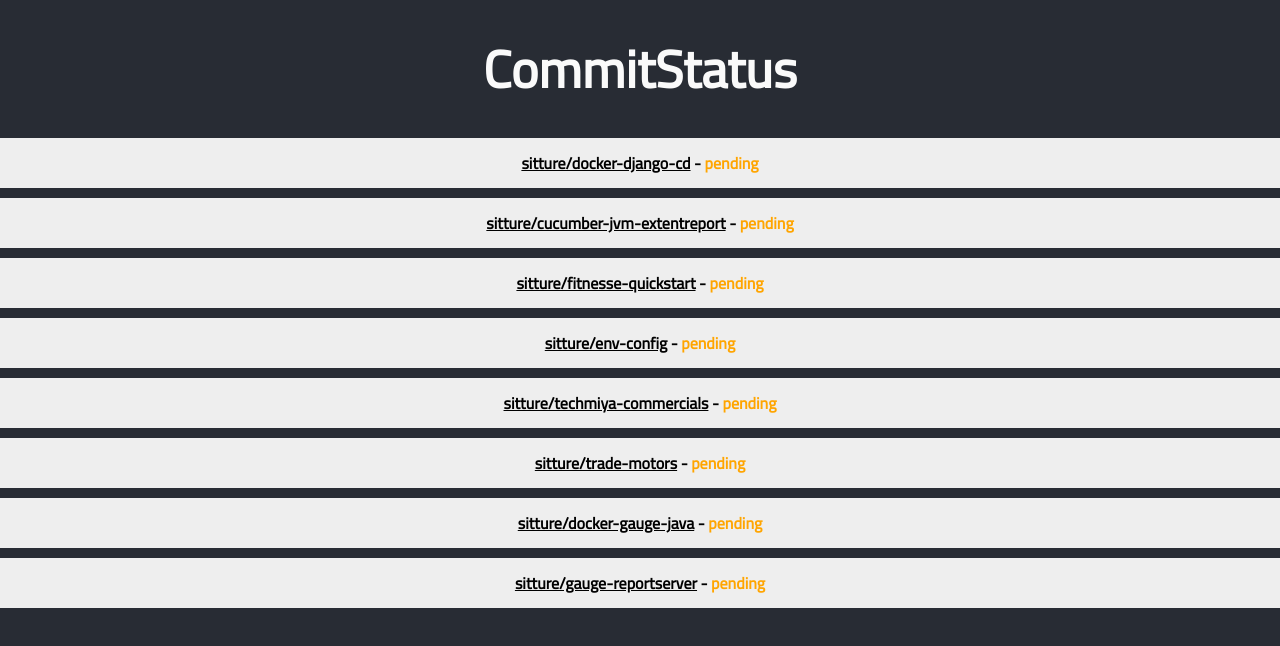
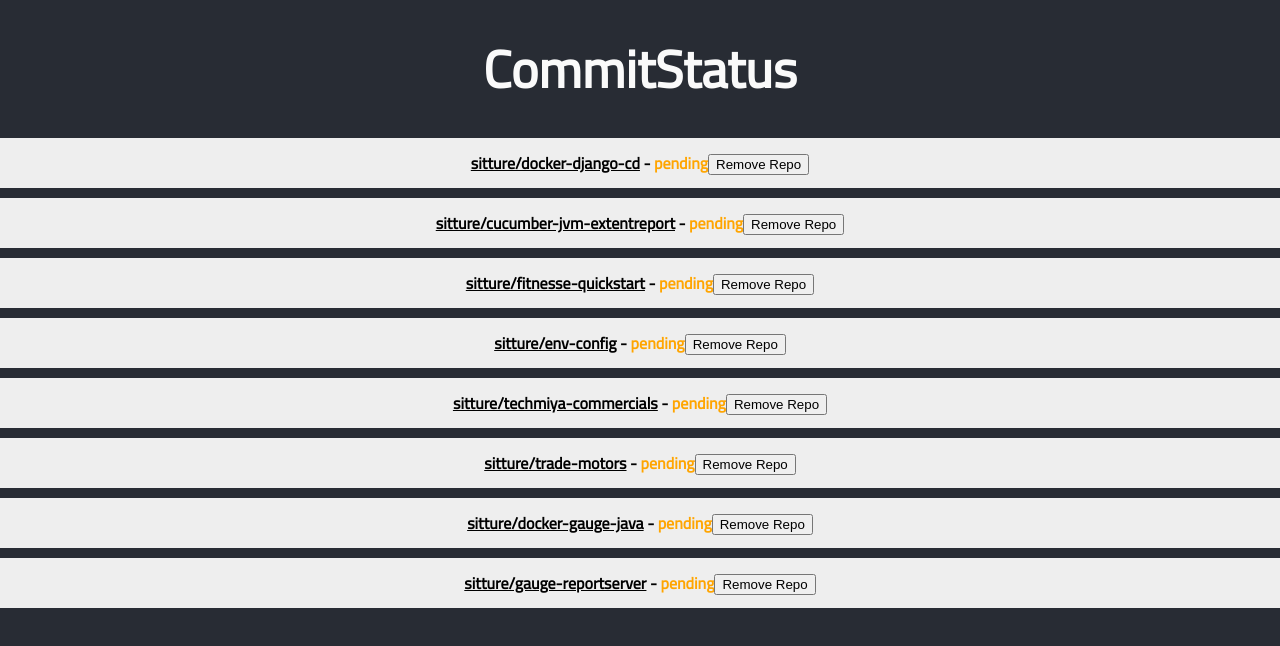
Before and after one commit to sitture/commit-status, a React (Create React App) app: page / in a window 1280 px wide. Shown: the top 646 px of the page. Built offline with nearby package versions, Linux system fonts and the light colour scheme; no server answers.

Commit message:
initial-commit

```diff
--- a/src/components/ProjectList/ProjectList.js
+++ b/src/components/ProjectList/ProjectList.js
@@ -8,9 +8,9 @@ export default class ProjectList extends React.Component {
     projects: [],
   };
 
-  componentDidMount() {
-    var th = this;
-    var processedProjects = [];
+  componentDidMount =() => {
+    let th = this;
+    let processedProjects = [];
     this.serverRequest = axios.get(this.props.source).then(function(result) {
       var status = result.data.defaultStatus;
       result.data.projects.map(function(project) {
@@ -54,7 +54,18 @@ export default class ProjectList extends React.Component {
     });
   }
 
-  render() {
+  handlePress = (name) => {
+
+    let filteredArray = this.state.projects.filter((project)=>project.name!==name)
+
+    this.setState({
+      projects : filteredArray
+    })
+  }
+
+
+  render = () => {
+   let handlePress = this.handlePress;
     return (
       <div>
         {this.state.projectStatus}
@@ -69,6 +80,9 @@ export default class ProjectList extends React.Component {
                 {project.name}
               </a>{' '}
               - <span className={project.status}>{project.status}</span>
+              <button  onClick={(index)=>handlePress(project.name)}>
+                Remove Repo
+              </button>
             </div>
           );
         })}
```
